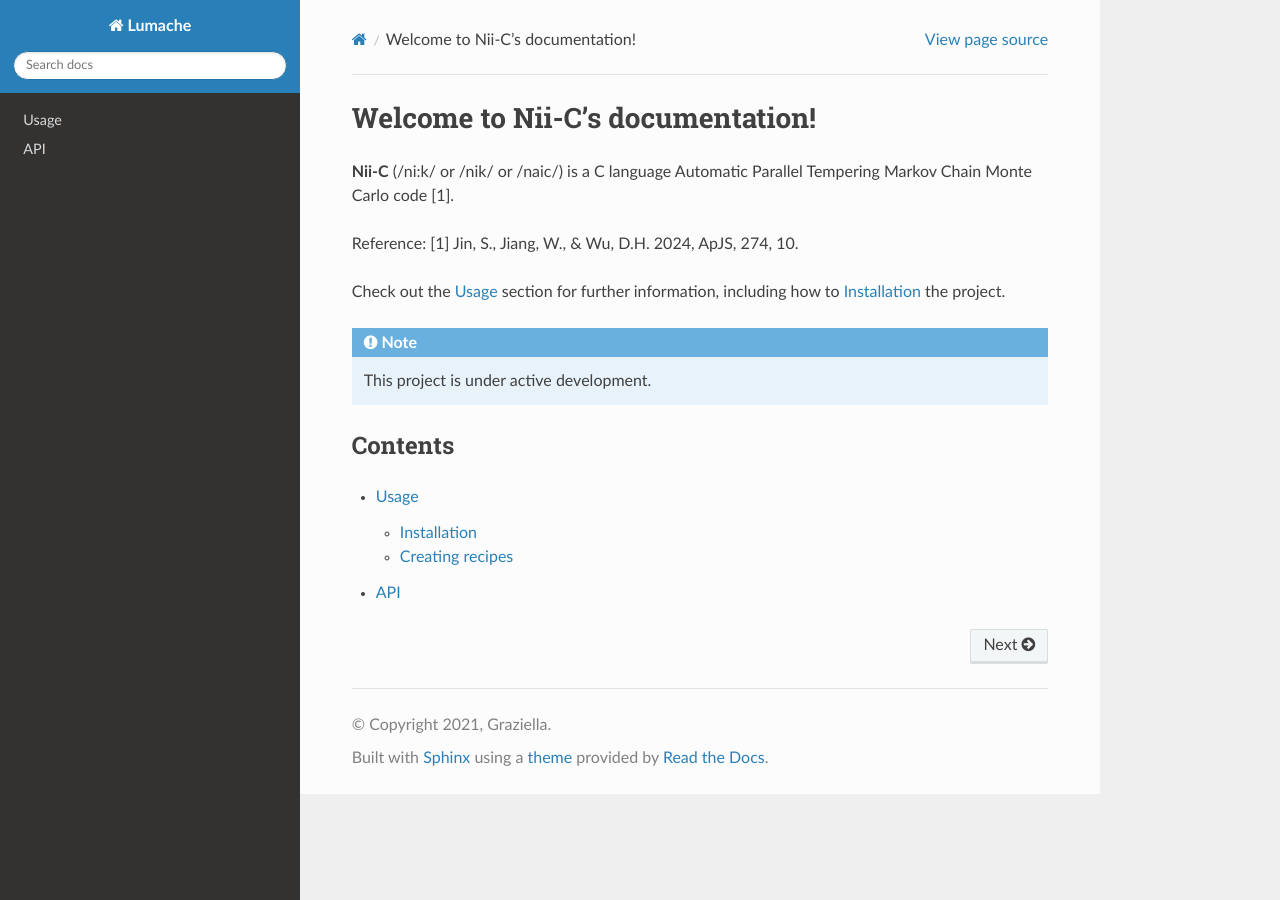
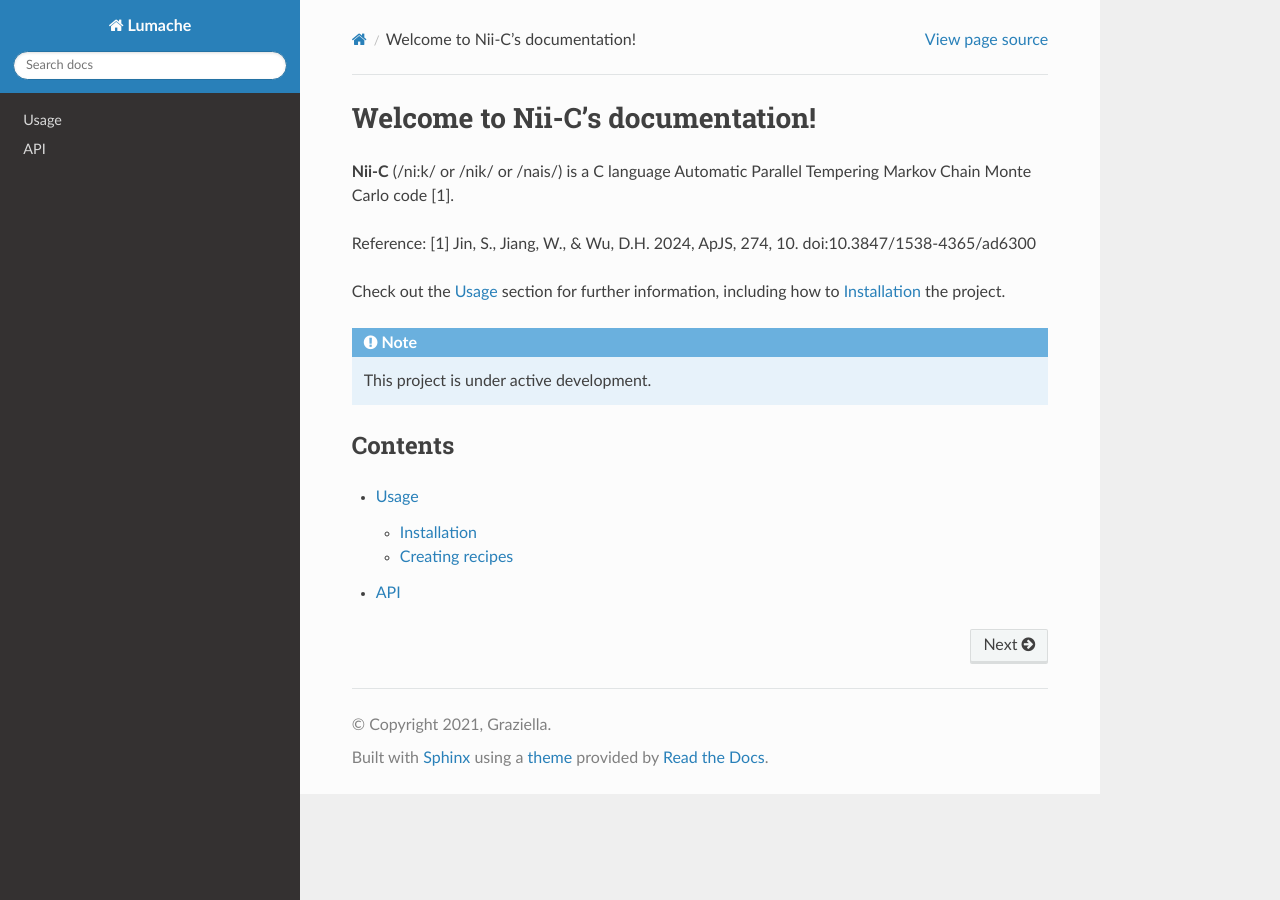
Before and after one commit to shengjin/nii-c-MAN, a Sphinx documentation site: the page built from docs/source/index.rst, in a window 1280 px wide. Built offline with Sphinx 7.4.7 and the Read the Docs theme 3.1.0, drawn with Linux system fonts in a browser that asks for light colours.

Commit message:
Update index.rst

```diff
--- a/docs/source/index.rst
+++ b/docs/source/index.rst
@@ -1,9 +1,9 @@
 Welcome to Nii-C's documentation!
 ===================================
 
-**Nii-C** (/ni:k/ or /nik/ or /naic/) is a C language Automatic Parallel Tempering Markov Chain Monte Carlo code [1].
+**Nii-C** (/ni:k/ or /nik/ or /nais/) is a C language Automatic Parallel Tempering Markov Chain Monte Carlo code [1].
 
-Reference: [1] Jin, S., Jiang, W., & Wu, D.H. 2024, ApJS, 274, 10.
+Reference: [1] Jin, S., Jiang, W., & Wu, D.H. 2024, ApJS, 274, 10. doi:10.3847/1538-4365/ad6300
 
 Check out the :doc:`usage` section for further information, including
 how to :ref:`installation` the project.
```
